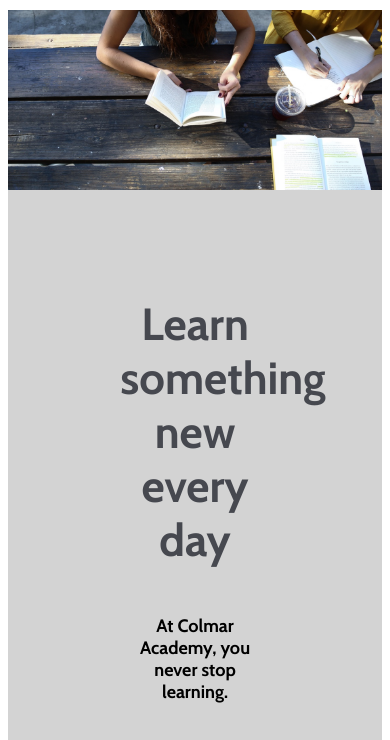
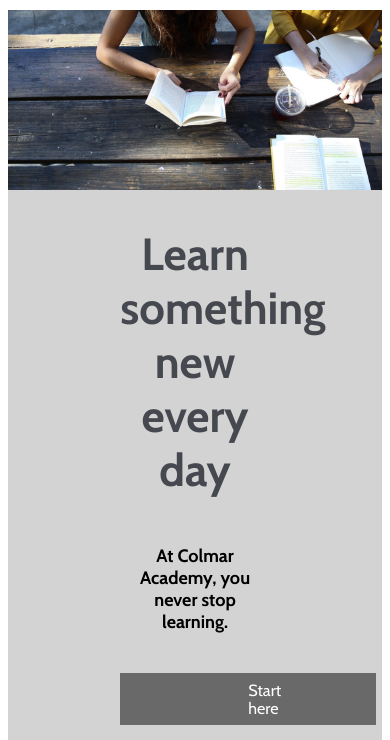
Before and after one commit to ga11agher/colmar, a plain HTML site: page index.html in a window 390 px wide. Shown: the part 62-802 px from the top of the page. Drawn offline with nearby package versions, Linux system fonts and the light colour scheme.

Commit message:
Make minor fixes to formatting

```diff
--- a/index.html
+++ b/index.html
@@ -220,7 +220,7 @@
 
   <!--Footer-->
     <footer>
-      <span>&copy;2016 Colmar Academy. All rights reserved.</span>
+      <span>&copy;2017 Colmar Academy. All rights reserved.</span>
       <nav>
         <ul>
           <li><a href="#">Terms</a></li>
--- a/resources/css/style.css
+++ b/resources/css/style.css
@@ -155,7 +155,8 @@ nav.mobile {
   }
 
   .section-1-content {
-    margin: 32px 16px 32px 16px;
+    margin: 0 16px 32px 16px;
+    padding-top: 0;
     text-align: center;
   }
 
```
